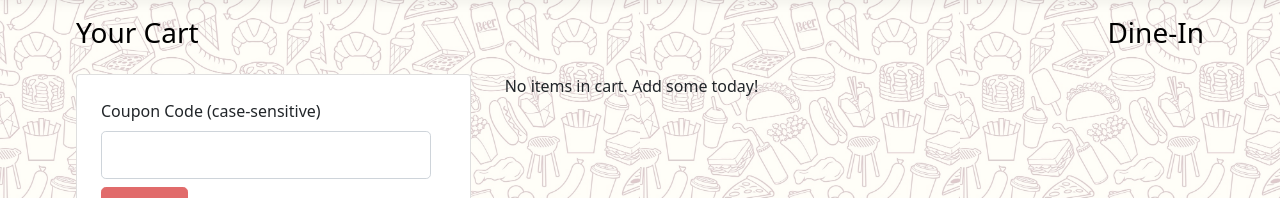
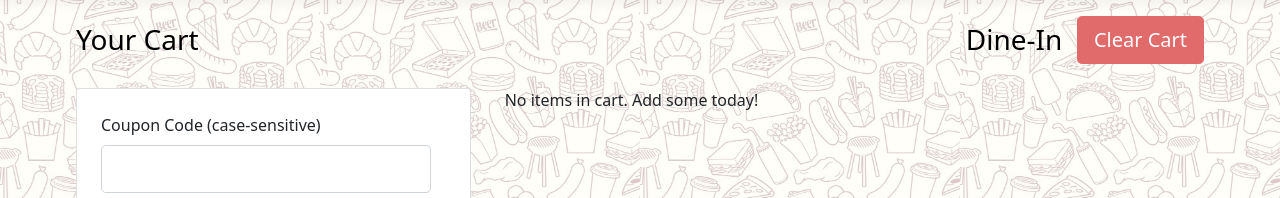
Before and after one commit to ashlilies/appdpj, a Flask app: template src/application/templates/consumer/cart.html in a window 1280 px wide. Shown: the part 56-254 px from the top of the page. Run offline with Flask 2, Linux system fonts and the light colour scheme; the template is opened without the code that fills it, so the values that code supplies are empty; some libraries are stand-ins or nearby versions.

Commit message:
add a clear cart button

```diff
--- a/src/application/Models/Cart.py
+++ b/src/application/Models/Cart.py
@@ -99,8 +99,7 @@ class Cart:
         return cart_items
 
     def clear_cart(self):
-        for item_id in self.__item_dict:
-            self.__item_dict.pop(item_id)
+        self.__item_dict.clear()
 
         CartDao.save(self)
 
--- a/src/application/templates/consumer/cart.html
+++ b/src/application/templates/consumer/cart.html
@@ -44,11 +44,16 @@
     <div class="col-12">
       <div class="d-flex justify-content-between align-items-center mb-4">
         <h3 class="fw-normal mb-0 text-black">Your Cart</h3>
+      <div class="d-flex align-items-end">
         {% if cart.mode == cart.DINE_IN %}
-          <h3 class="fw-normal mb-0 text-black">Dine-In</h3>
+          <h3 class="fw-normal mb-0 text-black align-self-center">Dine-In&nbsp;&nbsp;</h3>
+          <a href="{{ url_for("cart_clear") }}" class="btn btn-warning btn-block btn-lg mt-auto mb-auto align-self-center" style="height: 50%;">
+            Clear Cart
+          </a>
         {% elif cart.mode == cart.DELIVERY %}
           <h3 class="fw-normal mb-0 text-black">Delivery</h3>
         {% endif %}
+      </div>
       </div>
 
       {% if count %}
```
